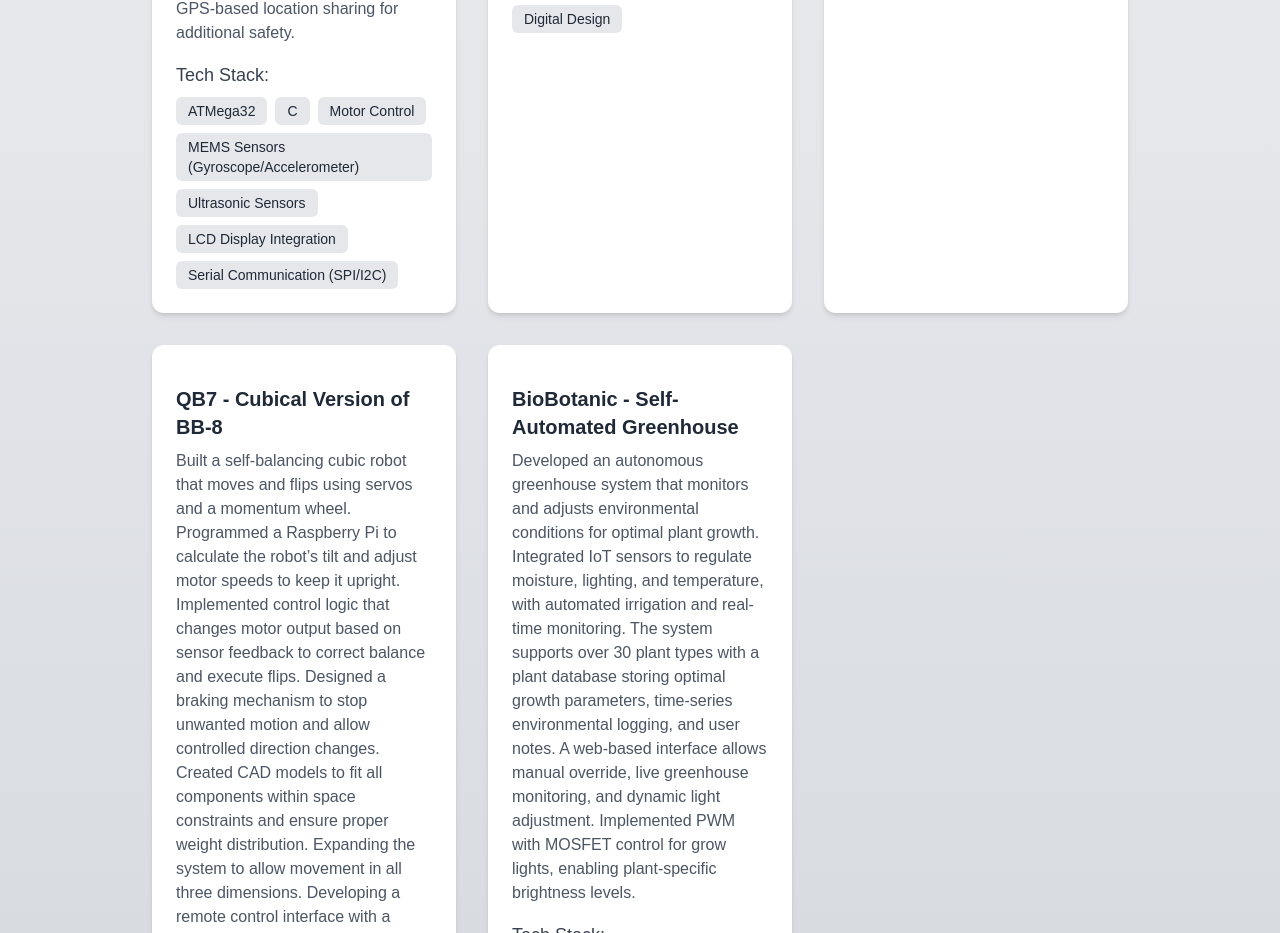
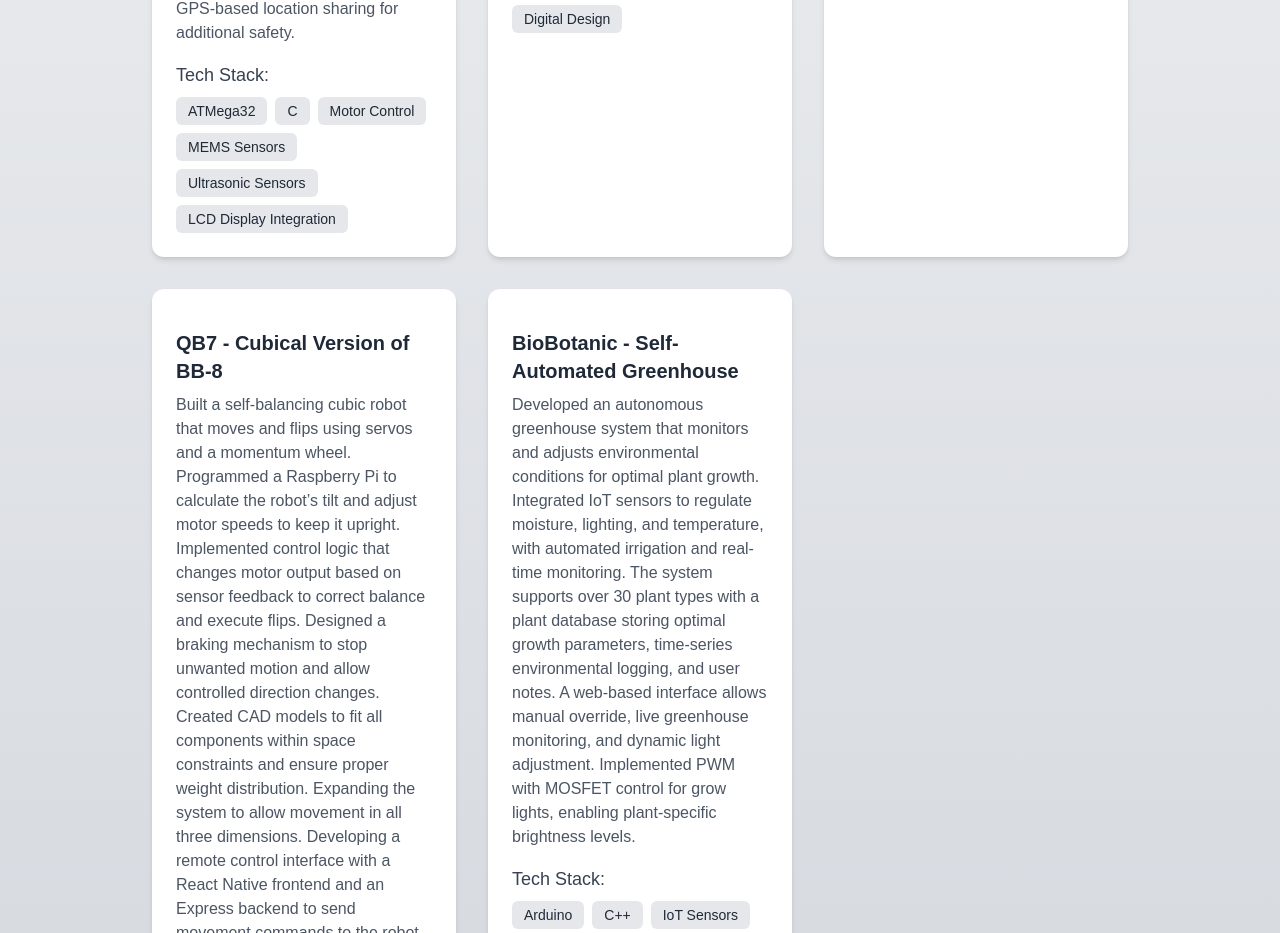
Before and after one commit to ishitav/ishitav.github.io, a Next.js app: page /ishitav.github.io/projects in a window 1280 px wide. Shown: the part 832-1765 px from the top of the page. Built offline with nearby package versions, Linux system fonts and the light colour scheme.

Commit message:
updated tech stack

```diff
--- a/src/app/projects/page.js
+++ b/src/app/projects/page.js
@@ -10,10 +10,9 @@ const projects = [
       "ATMega32",
       "C",
       "Motor Control",
-      "MEMS Sensors (Gyroscope/Accelerometer)",
+      "MEMS Sensors",
       "Ultrasonic Sensors",
       "LCD Display Integration",
-      "Serial Communication (SPI/I2C)",
     ],
     // image: "/usc-logo.png", // Placeholder
     // github: "#",
```
